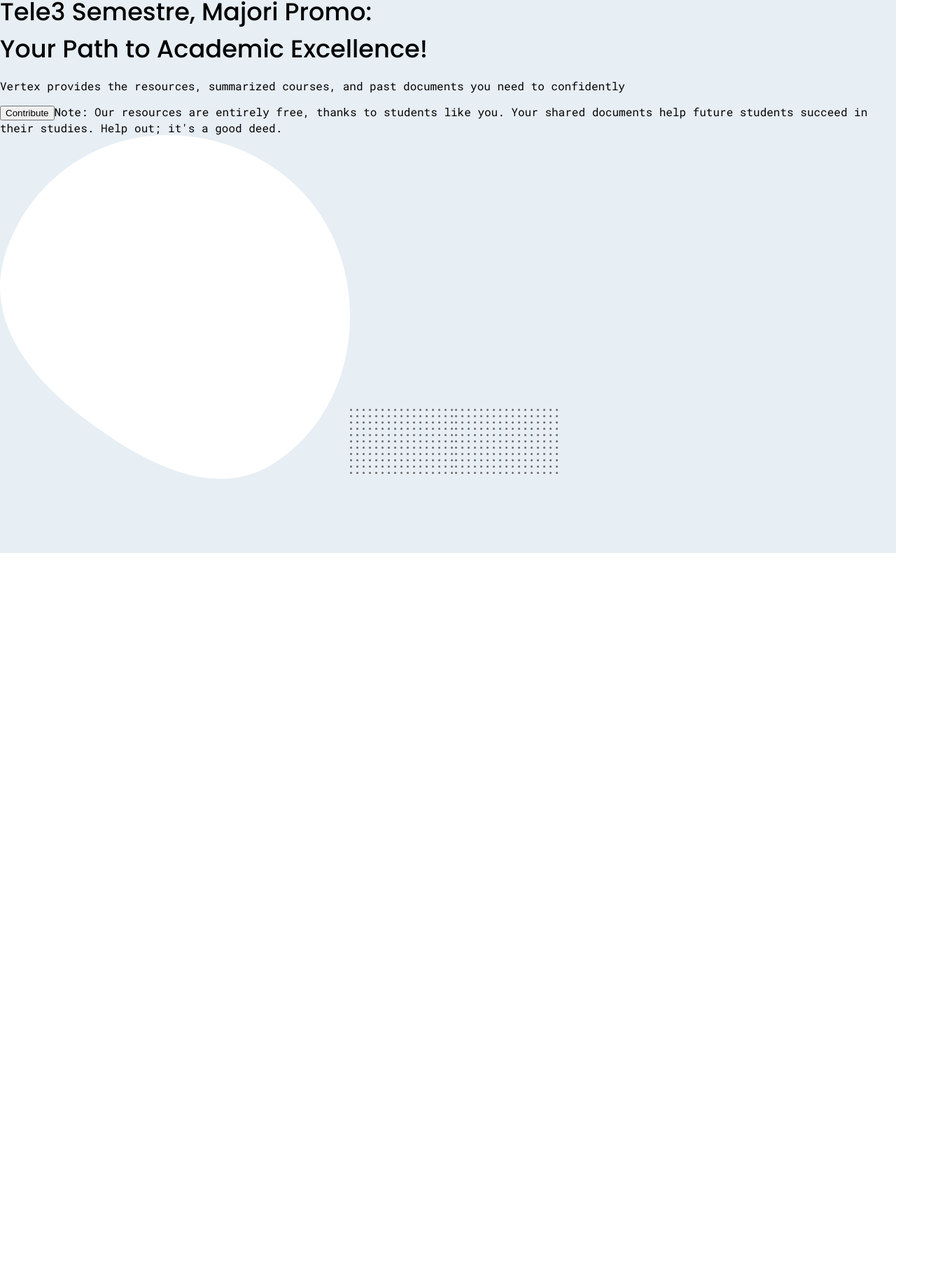
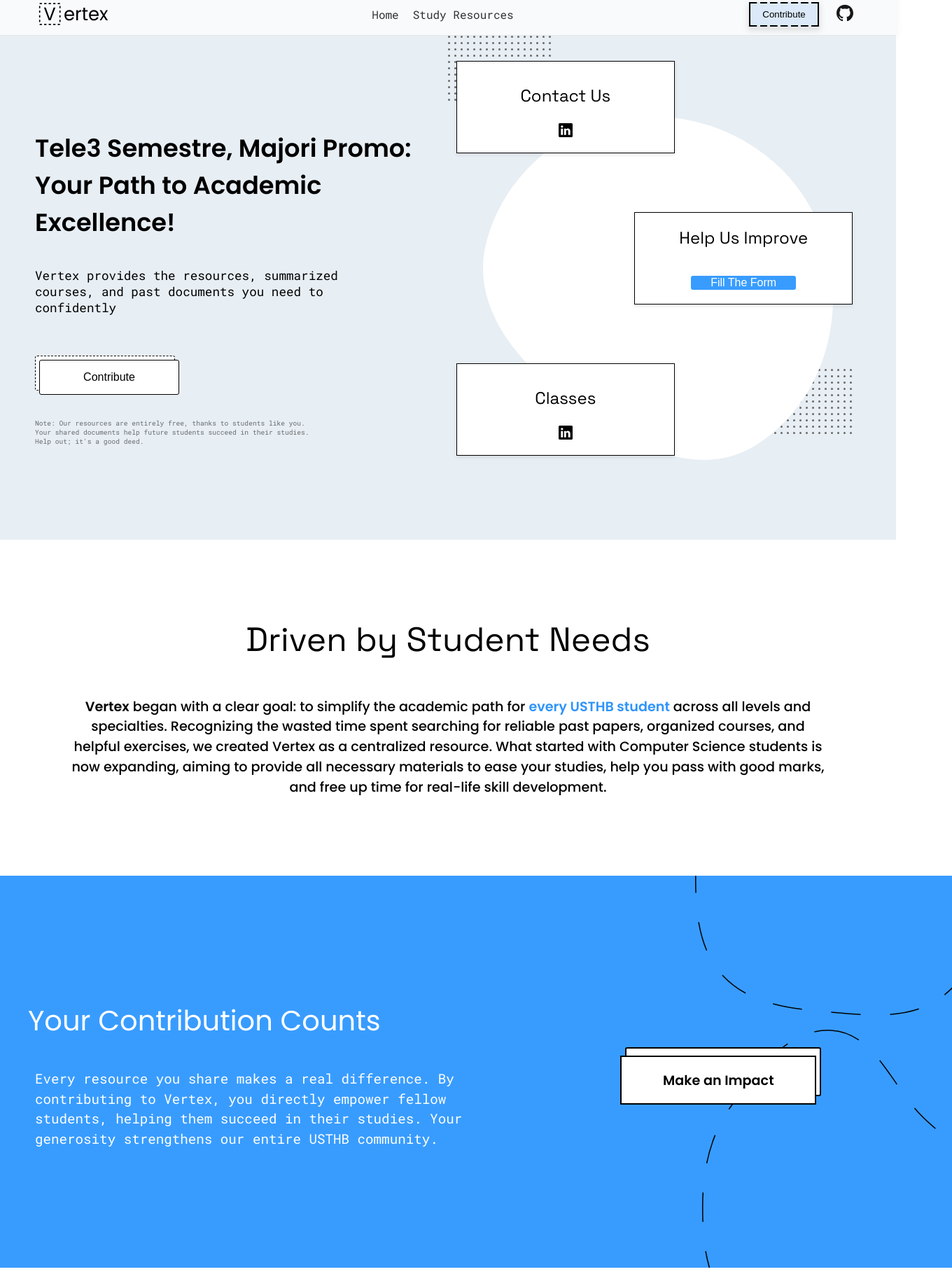
Before and after one commit to wassimmho/Vertex, a React (Vite) app in the folder frontend/: page / in a window 1280 px wide. Shown: the part 10-1830 px from the top of the page at 70% size, 1360 px wide, since content can reach past the window. Before the commit the page ends 800 px from the top, so only its background shows below. Built offline with nearby package versions, Linux system fonts and the light colour scheme.

Commit message:
Home Page nearly done

```diff
--- a/frontend/src/App.jsx
+++ b/frontend/src/App.jsx
@@ -1,5 +1,5 @@
 import { useState } from 'react'
-import Hero from './Components/Hero/Hero.jsx'
+import Home from './Pages/Home/Home.jsx'
 import './App.css'
 
 function App() {
@@ -7,9 +7,9 @@
 
   return (
     <>
-        <Hero/>
+        <Home/>
     </>
   )
 }
 
-export default App
+export default App;
--- a/frontend/src/Components/About/About.css
+++ b/frontend/src/Components/About/About.css
@@ -0,0 +1,41 @@
+@import url('https://fonts.googleapis.com/css2?family=Poppins:ital,wght@0,100;0,200;0,300;0,400;0,500;0,600;0,700;0,800;0,900;1,100;1,200;1,300;1,400;1,500;1,600;1,700;1,800;1,900&display=swap');
+@import url('https://fonts.googleapis.com/css2?family=Roboto+Mono:ital,wght@0,100..700;1,100..700&display=swap');
+@import url('https://fonts.googleapis.com/css2?family=Space+Grotesk:wght@300..700&display=swap');
+
+.about-container {
+    height: 50vh;
+    width: 100vw;
+    background-color: #ffffff;
+    font-family: "Roboto mono", sans-serif;
+    padding-top: 10vh;
+    display: flex;
+    flex-direction: column;
+    align-items: center;
+}
+
+#About-title{
+    color: #000;
+    text-align: center;
+    font-family: "Space Grotesk", sans-serif;
+    font-weight: 400;
+    font-size: 3rem;
+}
+
+#about-paragraph{
+    color: #000;
+    text-align: center;
+    font-family: "Poppins", sans-serif;
+    font-weight: 500;
+    font-size: 1.2rem;
+    padding: 0 100px;
+    line-height: 1.5;
+}
+
+#bold-vertex-about{
+    font-weight: 600;
+}
+
+#text-span-about{
+    color: #2F94F9;
+    font-weight: 600;
+}
--- a/frontend/src/Components/About/About.jsx
+++ b/frontend/src/Components/About/About.jsx
@@ -0,0 +1,22 @@
+
+import "./About.css"
+function About() {
+    return (
+  <>
+  <div className="about-container">
+        <h1 id="About-title">Driven by Student Needs</h1>
+        <p id="about-paragraph"><span id="bold-vertex-about">Vertex</span> began with a clear goal: to simplify the academic
+            path for <span id="text-span-about">every USTHB student</span> across all levels and specialties.
+            Recognizing the wasted time spent searching for reliable past papers,
+             organized courses, and helpful exercises, we created Vertex as a centralized
+             resource. What started with Computer Science students is now expanding, aiming
+             to provide all necessary materials to ease your studies, help you pass with good
+             marks, and free up time for real-life skill development.</p>
+
+  </div>
+
+  </>
+    );
+}
+
+export default About;
--- a/frontend/src/Components/Contributesection/Contributesection.css
+++ b/frontend/src/Components/Contributesection/Contributesection.css
@@ -0,0 +1,107 @@
+@import url('https://fonts.googleapis.com/css2?family=Poppins:ital,wght@0,100;0,200;0,300;0,400;0,500;0,600;0,700;0,800;0,900;1,100;1,200;1,300;1,400;1,500;1,600;1,700;1,800;1,900&display=swap');
+@import url('https://fonts.googleapis.com/css2?family=Roboto+Mono:ital,wght@0,100..700;1,100..700&display=swap');
+@import url('https://fonts.googleapis.com/css2?family=Space+Grotesk:wght@300..700&display=swap');
+
+
+.contribute-container{
+    height: 60vh;
+    width: 100%;
+    background: #389CFF;
+    color: white;
+    padding: 40px;
+    grid-template-columns: 2fr 1fr;
+    display: grid;
+    font-family: 'poppins', sans-serif;
+    overflow: hidden;
+}
+
+.contribute-content{
+    columns: 1 / span 2;
+    display: flex;
+    flex-direction: column;
+    justify-content: center;
+    position: relative;
+}
+
+
+.contribute-media{
+    columns: 2 / span 1;
+     display: flex;
+    flex-direction: column;
+    justify-content: center;
+    position: relative;
+}
+#contribute-title{
+    font-size: 2.5rem;
+    font-weight: 400;
+    margin-bottom: 20px;
+    font-family: 'poppins', sans-serif;
+}
+
+#contribute-paragraph{
+    font-family: 'roboto mono', monospace;
+    font-size: 1.2rem;
+    line-height: 1.5;
+    width: 75%;
+    margin-left: 10px;
+}
+
+#contribute-button{
+    background-color: #ffffff;
+    color: #000;
+    border: 2px solid black;
+    height: 70px;
+    width: 280px;
+    font-size: 1rem;
+    cursor: pointer;
+    transition: background-color 0.3s ease, color 0.3s ease;
+    position: relative;
+    margin: 20px 0;
+    z-index: 0;
+    border-radius: 3px;
+    z-index: 2;
+}
+
+#contribute-button::after {
+    border: 2px solid black;
+    background: #ffffff;
+    content: 'Make an Impact';
+    font-size: 1.2rem;
+    font-weight: 600;
+    position: absolute;
+    height: 100%;
+    width: 100%;
+    text-align: center;
+    align-content: center;
+    color: black;
+    font-family: 'poppins', sans-serif;
+    top: 10px;
+    right: 5px;
+    transition: top 0.3s ease, right 0.3s ease;
+
+}
+
+#contribute-button:hover::after {
+    top: 0;
+    right: 0;
+}
+
+#contribute-button:hover {
+    border: none;
+}
+
+.shape{
+    position: absolute;
+    width: 100%;
+    height: auto;
+}
+
+#topshape{
+    top: -290px;
+    right: -100px;
+}
+
+#bottomshape{
+    right: -110px;
+    bottom: -150px;
+}
--- a/frontend/src/Components/Contributesection/Contributesection.jsx
+++ b/frontend/src/Components/Contributesection/Contributesection.jsx
@@ -0,0 +1,27 @@
+import "./Contributesection.css"
+import shape from "../../assets/weirdshape.svg";
+
+function Contributesection() {
+    return (
+        <>
+            <div className="contribute-container">
+                <div className="contribute-content">
+                    <h1 id="contribute-title">Your Contribution Counts</h1>
+                    <p id="contribute-paragraph">Every resource you share makes a real difference.
+                        By contributing to Vertex, you directly empower fellow students,
+                        helping them succeed in their studies.
+                        Your generosity strengthens our entire USTHB community.</p>
+                </div>
+
+                <div className="contribute-media">
+                    <button id="contribute-button"></button>
+                    <img src={shape} alt="dashed shape" className="shape" id="topshape"/>
+                    <img src={shape} alt="dashed shape" className="shape" id="bottomshape"/>
+
+                </div>
+            </div>
+        </>
+    );
+}
+
+export default Contributesection;
--- a/frontend/src/Components/Hero/Hero.css
+++ b/frontend/src/Components/Hero/Hero.css
@@ -3,14 +3,168 @@
 @import url('https://fonts.googleapis.com/css2?family=Space+Grotesk:wght@300..700&display=swap');
 
 .hero-container {
-height: 100vh;
-background-color: #E7EEF4;
-font-family: "Roboto mono", sans-serif;
+    height: 90vh;
+    background-color: #E7EEF4;
+    font-family: "Roboto mono", sans-serif;
+    display: grid;
+    grid-template-columns: 1fr 1fr;
+    padding: 0 50px;
+
 }
 
 #hero-title{
     margin: 0;
     font-family: "Poppins", sans-serif;
+    font-weight: 600;
+    font-size: 2.2rem;
+
+}
+
+.hero-section{
+    grid-column: 1 / span 1;
+    display: flex;
+    flex-direction: column;
+    justify-content: center;
+    padding-right: 10px ;
+    gap: 20px;
+}
+
+.hero-media{
+    grid-column: 2 / span 1;
+    position: relative;
+    display: flex;
+    justify-content: center;
+    align-items: center;
+    padding-left: 10px;
+}
+
+.hero-btn{
+    background-color: #ffffff;
+    color: #000;
+    border: 1px dashed black;
+    height: 50px;
+    width: 200px;
+    font-size: 1rem;
+    cursor: pointer;
+    transition: background-color 0.3s ease, color 0.3s ease;
+    position: relative;
+    margin: 20px 0;
+    z-index: 0;
+    border-radius: 3px;
+
+}
+
+
+.hero-btn::after {
+    content: 'Contribute';
     font-weight: 500;
-    font-size: 2.2rem;
+    position: absolute;
+    text-align: center;
+    align-content: center;
+    top: 5px;
+    left: 5px;
+    width: 100%;
+    height: 100%;
+    background-color: #ffffff;
+    border: 1px solid black;
+    z-index: -1;
+    transition: top 0.2s ease, left 0.2s ease, border 0.2s ease, background-color 0.1s ease;
+    border-radius: 3px;
 }
+
+.hero-btn:hover::after {
+    top: 0;
+    left: 0;
+    border: 1px solid black;
+}
+
+.hero-btn:hover {
+    border: none;
+    background-color: transparent;
+}
+
+
+.hero-note{
+    color: rgba(0, 0, 0, 0.548);
+    font-size: 0.6rem;
+    width: 70%;
+}
+
+#hero-paragraph{
+    width: 80%;
+    font-size: 1.1rem;
+}
+
+.hero-dots{
+    position: absolute;
+}
+
+.hero-bulb{
+    position: absolute;
+    z-index: 1;
+}
+
+#topdots{
+    position: absolute;
+    top: 0;
+    left: 0;
+}
+
+#bottomdots{
+    bottom: 20%;
+    right: 10px;
+}
+.classes-hero{
+    display: flex;
+    flex-direction: column;
+    justify-content: center;
+    align-items: center;
+    padding: 30px;
+    border: 1px solid black;
+    box-shadow: 0 2px 5px rgba(0, 0, 0, 0.1);
+    background-color: #ffffff;
+    width: 250px;
+    height: 70px;
+    position: absolute;
+    z-index: 2;
+}
+
+#box-hero-1{
+    top: 5%;
+    left: 2%;
+}
+
+#box-hero-2{
+    top: 35%;
+    right: 2%;
+}
+
+#box-hero-3{
+    top: 65%;
+    left: 2%;
+}
+
+.linkedin-icon-hero{
+    height: 30px;
+    width: auto;
+}
+
+.classes-hero-title-{
+    font-family: 'Space Grotesk', sans-serif;
+    font-weight: 400;
+}
+
+#form-button-hero{
+    background-color: #389CFF;
+    color: #ffffff;
+    border: none;
+    height: 40px;
+    width: 150px;
+    font-size: 1rem;
+    cursor: pointer;
+    transition: background-color 0.3s ease, color 0.3s ease;
+    position: relative;
+    margin: 20px 0;
+    z-index: 0;
+    border-radius: 3px;
+}
--- a/frontend/src/Components/Hero/Hero.jsx
+++ b/frontend/src/Components/Hero/Hero.jsx
@@ -2,24 +2,38 @@
 import './Hero.css';
 import Bulb from '../../assets/Vector.svg';
 import dots from '../../assets/DotGrid.svg';
+import linkedinIcon from '../../assets/linkdin.svg'; // Path to your linkedin.svg
 const Hero = () => {
 return (
     <div className="hero-container">
         <div className="hero-section">
             <h1 id='hero-title'>Tele3 Semestre, Majori Promo:<br></br>Your Path to Academic Excellence!</h1>
-            <p>Vertex provides the resources, summarized courses,
+            <p id='hero-paragraph'>Vertex provides the resources, summarized courses,
                 and past documents you need to confidently</p>
-            <button className="hero-btn">Contribute</button>
+            <button className="hero-btn"></button>
             <span className="hero-note">Note: Our resources are entirely free, thanks to students like you. Your shared documents help future students succeed in their studies. Help out; it's a good deed.</span>
         </div>
         <div className="hero-media">
-            <div></div>
-            <div></div>
-            <div></div>
+            <div className='classes-hero' id='box-hero-1'>
+                <h2 className='classes-hero-title-'>Contact Us</h2>
+                <a href="https://www.linkedin.com/in/wassim-mouhouche-773559318/" target="_blank" rel="noopener noreferrer">
+                          <img src={linkedinIcon} alt="LinkedIn" className="linkedin-icon-hero" />
+                </a>
+            </div>
+            <div className='classes-hero' id='box-hero-2'>
+                <h2 className='classes-hero-title-'>Help Us Improve</h2>
+                <button id='form-button-hero'>Fill The Form</button>
+            </div>
+            <div className='classes-hero' id='box-hero-3'>
+                <h2 className='classes-hero-title-'>Classes</h2>
+                <a href="https://www.linkedin.com/in/wassim-mouhouche-773559318/" target="_blank" rel="noopener noreferrer">
+                          <img src={linkedinIcon} alt="LinkedIn" className="linkedin-icon-hero" />
+                </a>
+            </div>
 
-        <img src={Bulb} alt="Bulb" className="hero-bulb" />
         <img src={dots} alt="Dots" className="hero-dots" id='topdots' />
         <img src={dots} alt="Dots" className="hero-dots" id='bottomdots'/>
+        <img src={Bulb} alt="Bulb" className="hero-bulb" />
 
         </div>
 
--- a/frontend/src/Pages/Home/Home.jsx
+++ b/frontend/src/Pages/Home/Home.jsx
@@ -1,13 +1,22 @@
 import "./Home.css"
 import Navbar from "../../Components/Navbar/Navbar";
+import Hero from "../../Components/Hero/Hero";
+import Footerhome from "../../Components/Footerhome/Footerhome";
+import Contributesection from "../../Components/Contributesection/Contributesection";
+import About from "../../Components/About/About";
 
 function Home() {
 
     return (
 
         <>
+        <nav id="navbar-home">
         <Navbar/>
-
+        </nav>
+        <Hero/>
+        <About/>
+        <Contributesection/>
+        <Footerhome/>
         </>
     )
 
```
Also changed, not shown: frontend/src/assets/weirdshape.svg (added).
